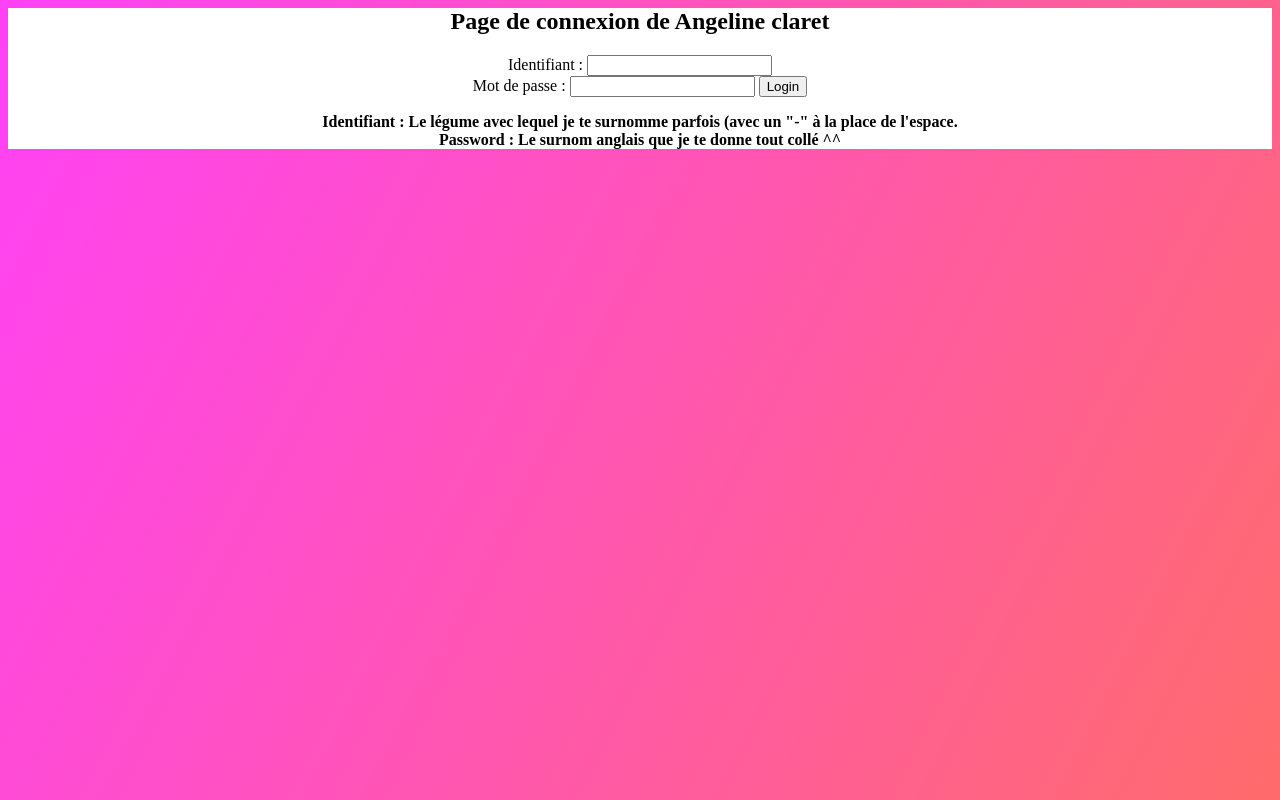
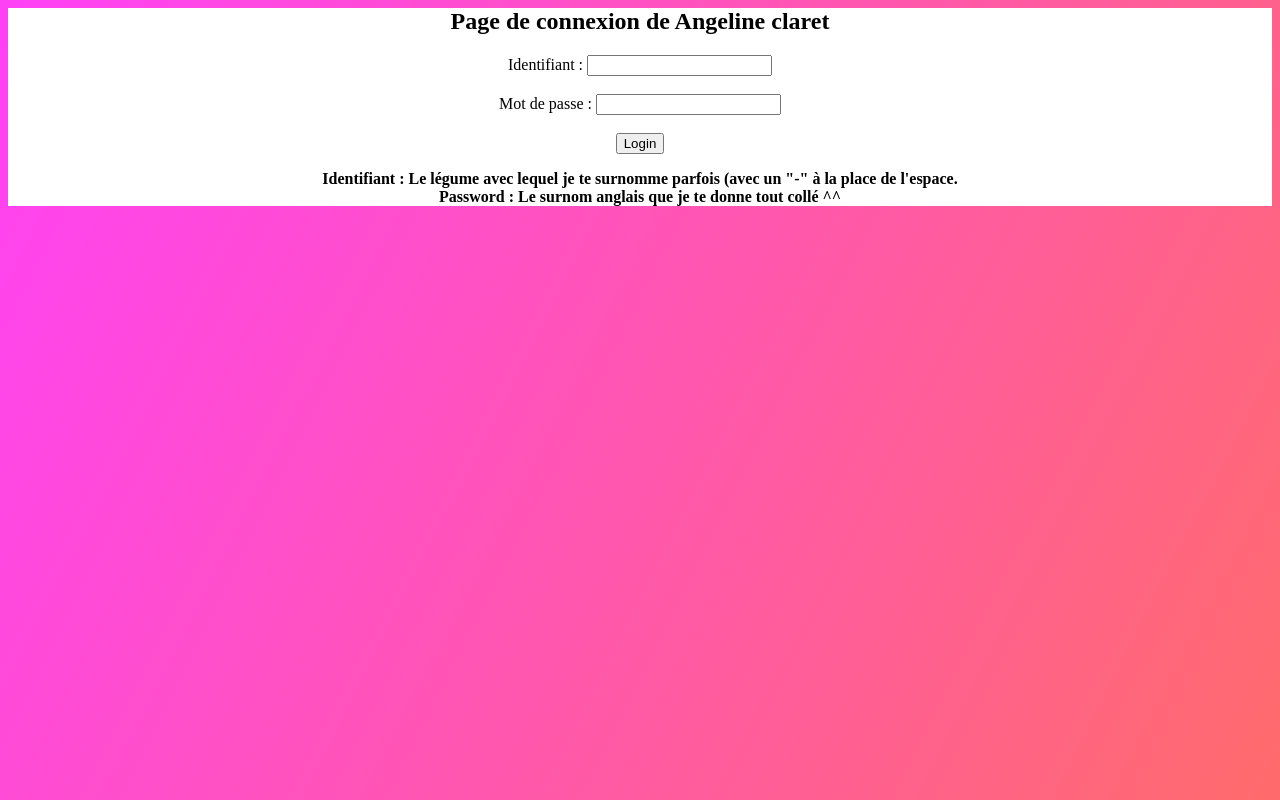
Before and after one commit to Zetun27/Ahmed-bebou, a plain HTML site: page login.html in a window 1280 px wide. Drawn offline with Linux system fonts and the light colour scheme.

Commit message:
Update login.html

```diff
--- a/login.html
+++ b/login.html
@@ -37,9 +37,9 @@ return false;
 <form id="form_id" method="post" name="myform">
 <label>Identifiant :</label>
 <input type="text" name="username" id="username"/>
-<br>
+<br><br>
 <label>Mot de passe :</label>
-<input type="password" name="password" id="password"/>
+<input type="password" name="password" id="password"/> <br> <br>
 <input type="button" value="Login" id="submit" onclick="validate()"/>
 </form>
 <span><b class="note"><b class="valid">Identifiant : Le légume avec lequel je te surnomme parfois (avec un "-" à la place de l'espace.<br/>Password : Le surnom anglais que je te donne tout collé ^^</b></span>
```
